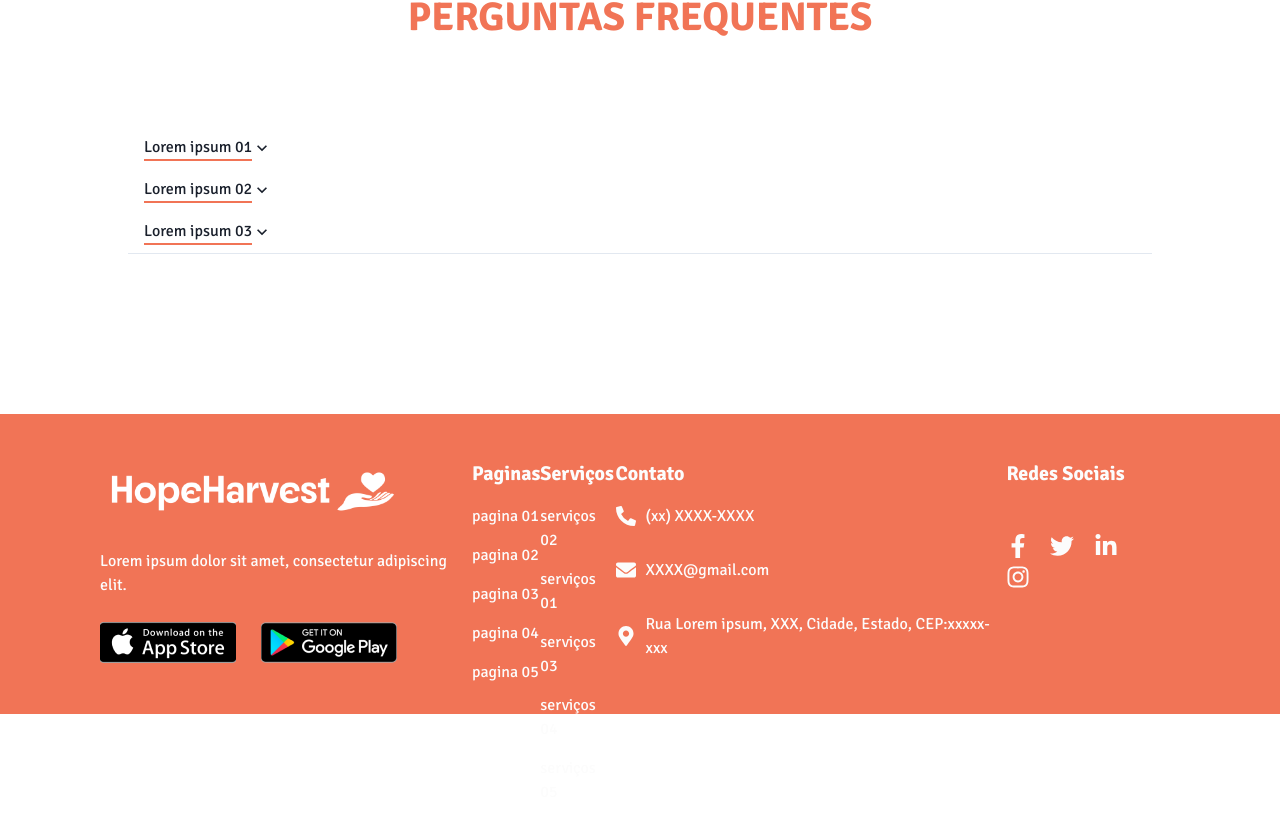
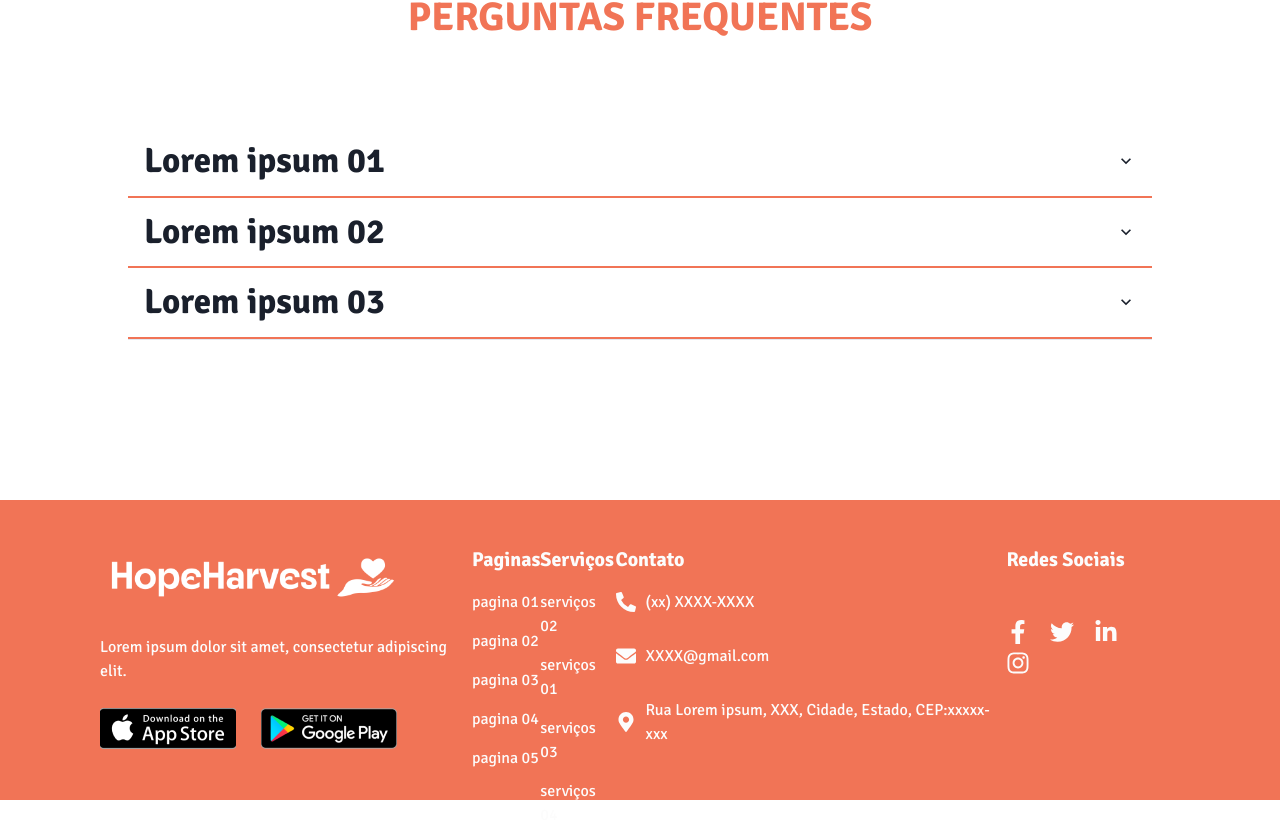
Before and after one commit to Primatasan/hopeharvest, a React (Create React App) app: page / in a window 1280 px wide. Shown: the part 2238-3076 px from the top of the page. Before the commit the page ends 3042 px from the top, so only its background shows below. Built offline with nearby package versions, Linux system fonts and the light colour scheme.

Commit message:
Faq title ajustment

```diff
--- a/src/components/Faq/Faqitem/FaqItem.css
+++ b/src/components/Faq/Faqitem/FaqItem.css
@@ -1,12 +1,11 @@
 .faq_title{
-    font-family: 'Signika', sans-serif;
     border-bottom: solid 2px #F17456;
-
 }
 
-.faq_title:hover{
-    background-color: #F17456;
-    color: #FCFCFC;
+.faq_name{
+    font-family: 'Signika', sans-serif;
+    font-size: 35px;
+    font-weight: bold;
 }
 
 .faq_text{
--- a/src/components/Faq/Faqitem/index.js
+++ b/src/components/Faq/Faqitem/index.js
@@ -11,10 +11,10 @@ import './FaqItem.css'
 export default function FaqItem(props){
   return(
     <AccordionItem borderTopWidth={'0'}>
-      <AccordionButton  _expanded={{ bg: '#F17456', color: '#FCFCFC'}}>
-        <div flex='1' textAlign='left' borderTopColor={'white'} className='faq_title'>
-          <h3>{props.title}</h3>
-        </div>
+      <AccordionButton  _expanded={{ bg: '#F17456', color: '#FCFCFC'}} className='faq_title'>
+        <Box flex='1' textAlign='left' borderTopWidth={'0'}>
+          <h3 className='faq_name'>{props.title}</h3>
+        </Box>
         <AccordionIcon />
       </AccordionButton>
       <AccordionPanel pb={4} className='faq_text'>
```
